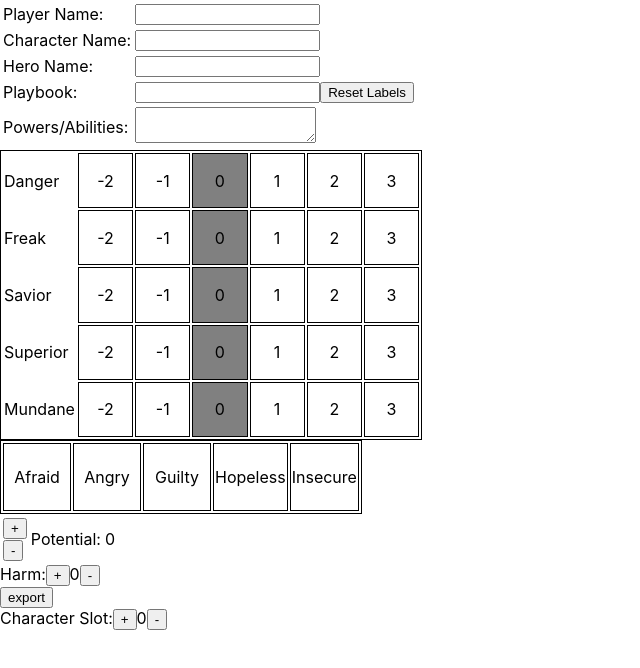
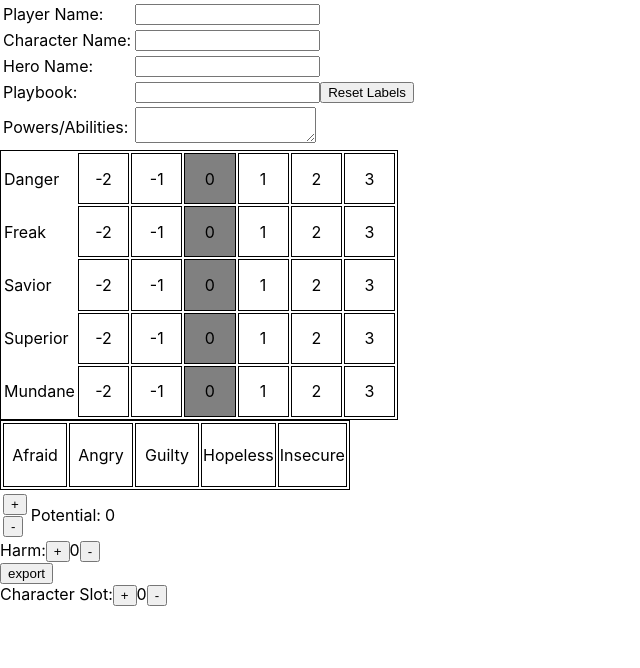
Before and after one commit to Monadic-Cat/mam, a React (Create React App) app: page / in a window 1280 px wide. Shown: the top 668 px of the page, without its empty margins (0-640 px from the left). Built offline with nearby package versions, Linux system fonts and the light colour scheme.

Commit message:
A touch of styling

```diff
--- a/package.json
+++ b/package.json
@@ -6,6 +6,7 @@
     "@material-ui/core": "^3.8.1",
     "clipboard": "^2.0.4",
     "lodash": "^4.17.11",
+    "node-sass": "^4.11.0",
     "react": "^16.7.0",
     "react-dom": "^16.7.0",
     "react-redux": "^6.0.0",
--- a/src/App.css
+++ /dev/null
@@ -1,31 +0,0 @@
-.App {
-}
-
-.App-logo {
-  animation: App-logo-spin infinite 20s linear;
-  height: 40vmin;
-}
-
-.App-header {
-  background-color: #282c34;
-  min-height: 100vh;
-  display: flex;
-  flex-direction: column;
-  align-items: center;
-  justify-content: center;
-  font-size: calc(10px + 2vmin);
-  color: white;
-}
-
-.App-link {
-  color: #61dafb;
-}
-
-@keyframes App-logo-spin {
-  from {
-    transform: rotate(0deg);
-  }
-  to {
-    transform: rotate(360deg);
-  }
-}
--- a/src/App.jsx
+++ b/src/App.jsx
@@ -1,6 +1,6 @@
 //@flow
 import React, { Component } from 'react';
-import './App.css';
+import './App.sass';
 import Labels from './Labels';
 import Conditions from './Conditions';
 import Potential from './Potential';
--- /dev/null
+++ b/src/App.sass
@@ -0,0 +1,2 @@
+*
+	box-sizing: border-box
--- a/src/Labels.css
+++ /dev/null
@@ -1,14 +0,0 @@
-.Labels, .Label, .Label-Cell {
-	border: 1px solid black;
-	user-select: none;
-}
-
-.Label-Cell {
-	width: 4vw;
-	height: 4vw;
-	text-align: center;
-}
-
-.selected-cell {
-	background-color: grey;
-}
--- a/src/Labels.jsx
+++ b/src/Labels.jsx
@@ -3,7 +3,7 @@ import React, { Component } from 'react';
 import { connect } from 'react-redux';
 import { withCharacterState } from './store';
 import type { LabelDict, CharacterState } from './types';
-import './Labels.css';
+import './Labels.sass';
 import Label from './Label';
 
 type Props = {
--- /dev/null
+++ b/src/Labels.sass
@@ -0,0 +1,14 @@
+@import 'general.scss'
+
+.Labels, .Label, .Label-Cell
+	border: 1px solid black
+	user-select: none
+
+.Label-Cell
+	+square(15vw)
+	@media (min-width: 900px)
+		+square(4vw)
+	text-align: center
+
+.selected-cell
+	background-color: grey
--- /dev/null
+++ b/src/_general.scss
@@ -0,0 +1,4 @@
+@mixin square($width) {
+	width: $width;
+	height: $width;
+}
```
Also changed, not shown: 1 other file (tests, documents, lock files or other folders).
